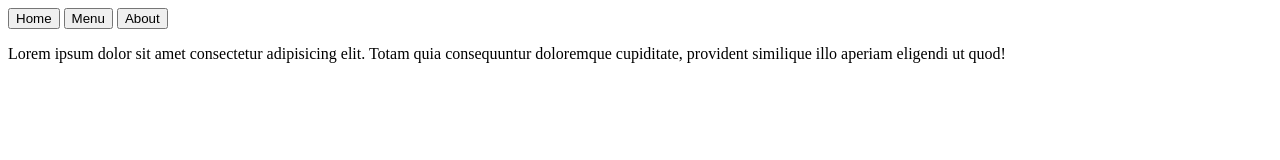
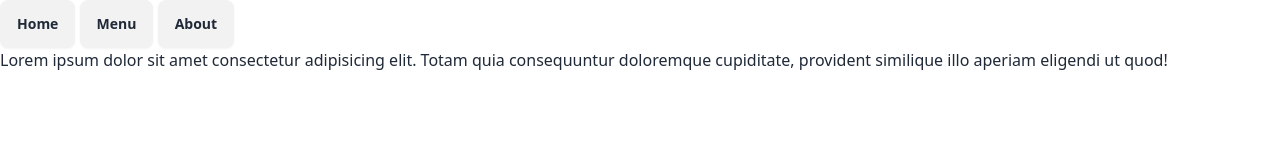
Before and after one commit to youyoumu/restaurant-page, a website built with webpack: page src/index.html in a window 1280 px wide. Built offline with nearby package versions, Linux system fonts and the light colour scheme.

Commit message:
Setup daisy ui

```diff
--- a/package.json
+++ b/package.json
@@ -5,7 +5,8 @@
   "main": "index.js",
   "scripts": {
     "test": "echo \"Error: no test specified\" && exit 1",
-    "deploy": "git subtree push --prefix dist origin gh-pages"
+    "deploy": "git subtree push --prefix dist origin gh-pages",
+    "build": "npx tailwindcss -i ./src/input.css -o ./src/output.css ; npx webpack"
   },
   "repository": {
     "type": "git",
@@ -19,8 +20,10 @@
   "homepage": "https://github.com/youyoumu/restaurant-page#readme",
   "devDependencies": {
     "css-loader": "^7.0.0",
+    "daisyui": "^4.10.1",
     "html-webpack-plugin": "^5.6.0",
     "style-loader": "^3.3.4",
+    "tailwindcss": "^3.4.3",
     "webpack": "^5.91.0",
     "webpack-cli": "^5.1.4"
   }
--- a/src/index.html
+++ b/src/index.html
@@ -10,9 +10,9 @@
 <body>
     <header>
         <nav>
-            <button id="nav-home">Home</button>
-            <button id="nav-menu">Menu</button>
-            <button id="nav-about">About</button>
+            <button id="nav-home" class="btn">Home</button>
+            <button id="nav-menu" class="btn">Menu</button>
+            <button id="nav-about" class="btn">About</button>
         </nav>
     </header>
     <div id="content">
--- a/src/index.js
+++ b/src/index.js
@@ -1,6 +1,7 @@
 import { home } from './home';
 import { menu } from './menu';
 import { about } from './about';
+import './output.css';
 
 home.load()
 console.log('Hello, World!');
--- /dev/null
+++ b/src/input.css
@@ -0,0 +1,3 @@
+@tailwind base;
+@tailwind components;
+@tailwind utilities;
--- /dev/null
+++ b/tailwind.config.js
@@ -0,0 +1,8 @@
+/** @type {import('tailwindcss').Config} */
+module.exports = {
+  content: ["./src/**/*.{html,js}"],
+  theme: {
+    extend: {},
+  },
+  plugins: [require("daisyui")],
+}
```
Also changed, not shown: src/output.css (added), 1 other file.
